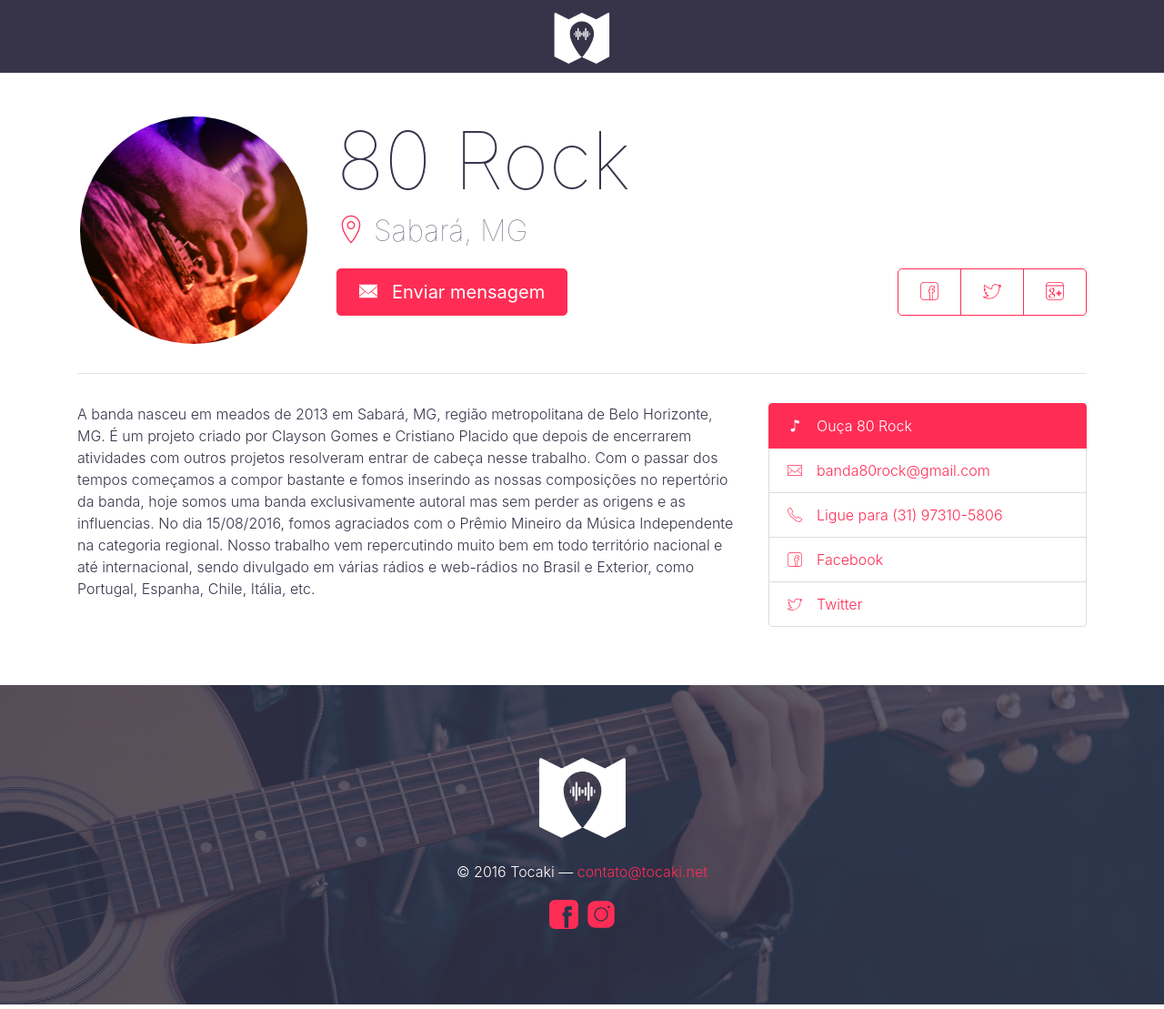
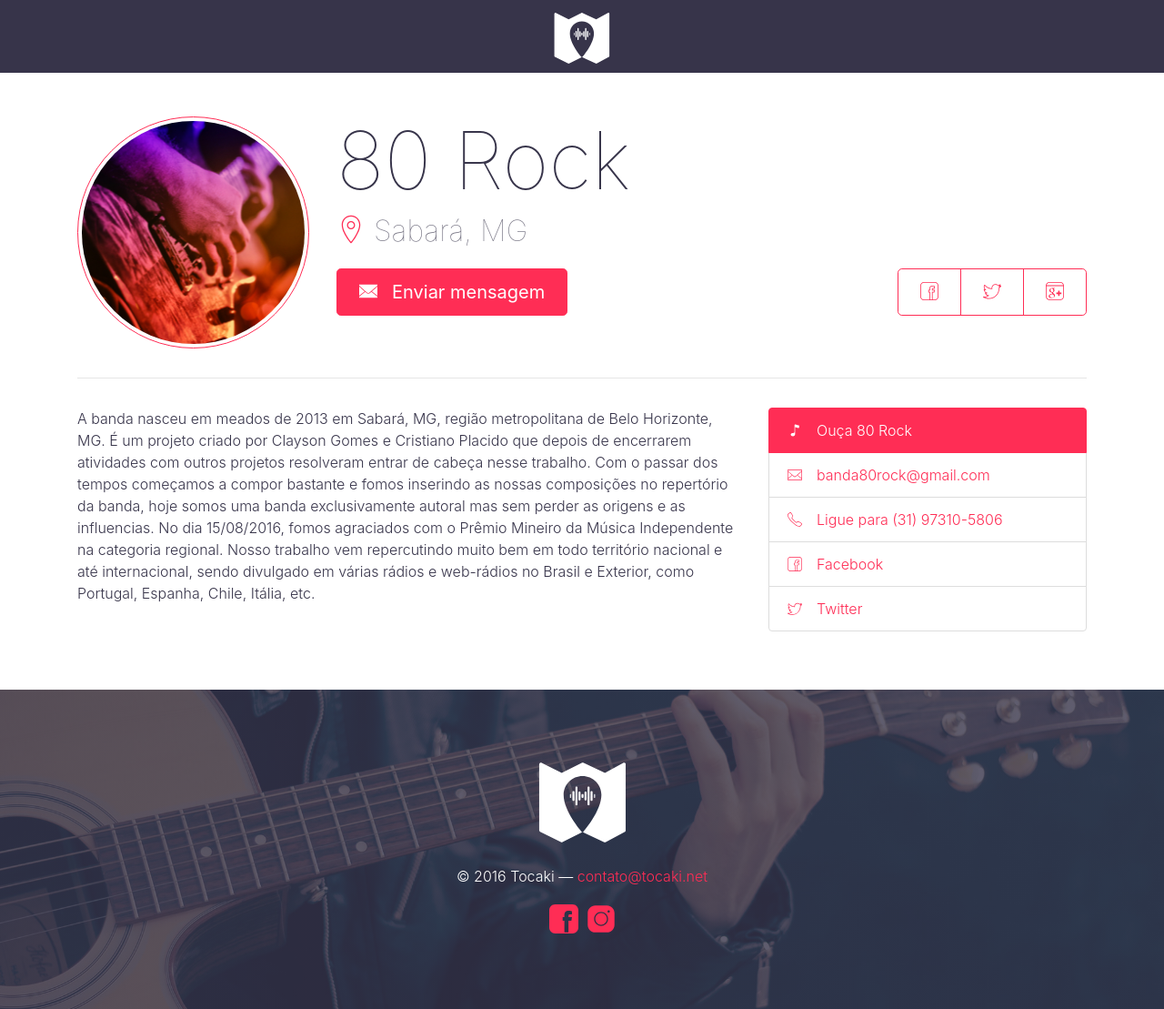
Before and after one commit to tocaki/tocaki.github.io, a Jekyll site: the page built from _artists/80-rock.md, in a window 1280 px wide. Shown: the whole page at 91% size. Built offline with Jekyll 4.4.1, drawn with Linux system fonts in a browser that asks for light colours.

Commit message:
Adds border to profile image

```diff
--- a/_layouts/profile.html
+++ b/_layouts/profile.html
@@ -9,8 +9,8 @@
     <div class="p-y-3">
       <div class="container">
         <div class="row">
-          <div class="col-md-3">
-            <img src="{{ page.slug | append: ".jpg" | prepend: "/images/artists/" | prepend: site.baseurl }}" alt="{{ page.name }}" class="img-fluid img-circle m-x-auto m-b-1">
+          <div class="col-md-3 text-primary">
+            <img src="{{ page.slug | append: ".jpg" | prepend: "/images/artists/" | prepend: site.baseurl }}" alt="{{ page.name }}" class="artist-profile-img img-fluid img-thumbnail img-circle m-x-auto m-b-1">
           </div>
           <div class="col-md-9">
             <h1 class="display-2 artist-profile-name">{{ page.name }}</h1>
--- a/css/main.scss
+++ b/css/main.scss
@@ -165,3 +165,7 @@
 
 .artist-profile-name,
 .artist-profile-city { font-weight: 100; }
+
+.artist-profile-img {
+  border-color: inherit;
+}
```
